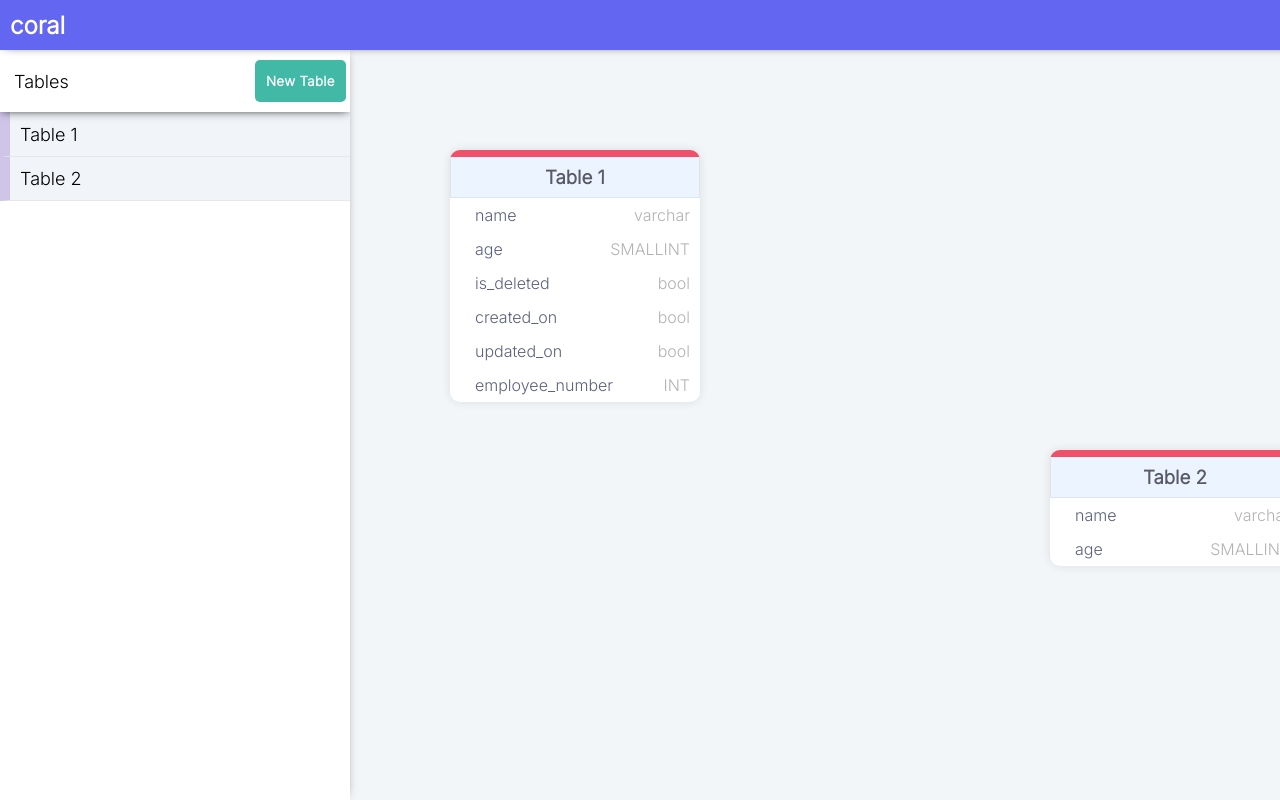
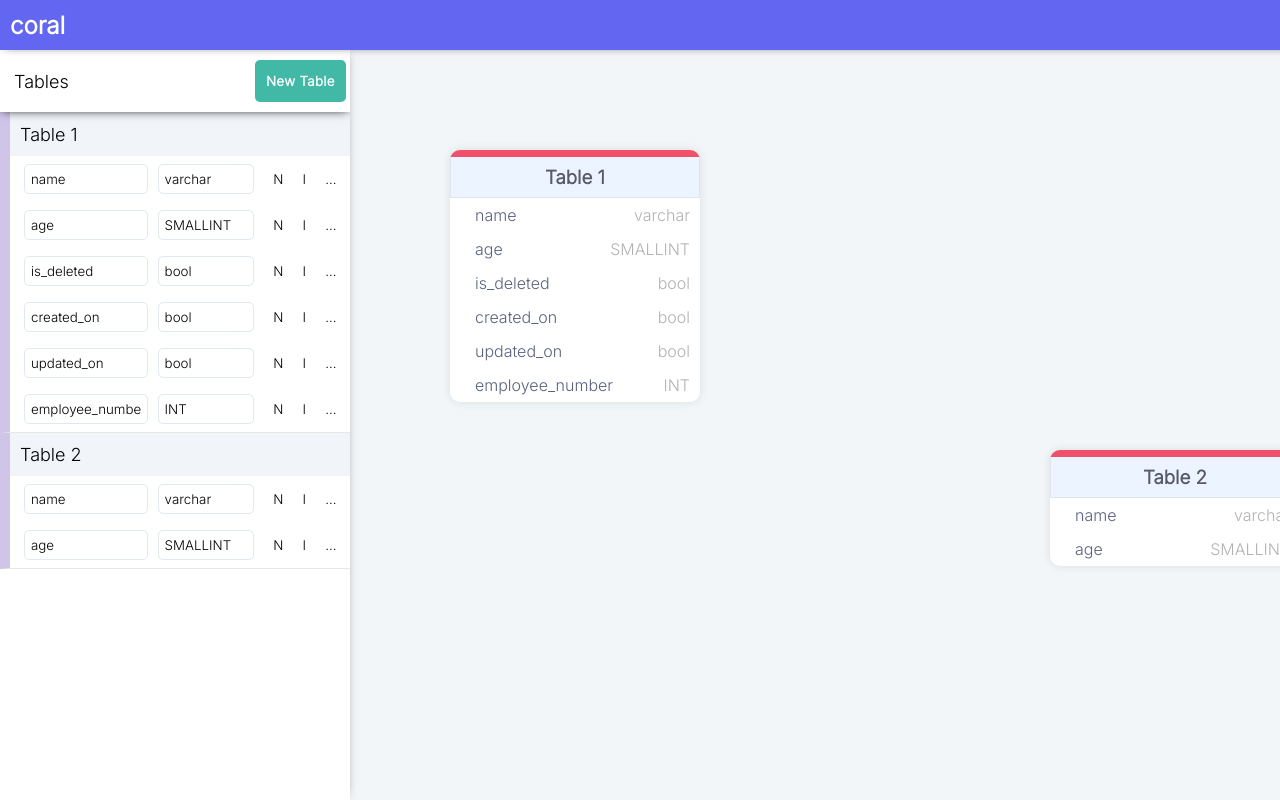
Before and after one commit to binary-ibex/coral, a Svelte app: page / in a window 1280 px wide. Built offline with nearby package versions, Linux system fonts and the light colour scheme.

Commit message:
Add detailed content to sidebar table

```diff
--- a/src/pages/playground/Sidebar.svelte
+++ b/src/pages/playground/Sidebar.svelte
@@ -13,8 +13,37 @@
                 <div class="sidebar-table-name">
                     {table.name}
                 </div>
+
+            <div class="sidebar-table-details">
+                {#each table.columns as column}
+                    <div class="sidebar-table-column">
+                        <input
+                            class="sidebar-table-field-name"
+                            type="text"
+                            value={column.name}
+                        />
+
+                        <input
+                            class="sidebar-table-field-type"
+                            type="text"
+                            value={column.type}
+                        />
+
+                        <div class="sidebar-table-field-constraints">
+                            <button class="sidebar-table-null-button">
+                                N
+                            </button>
+                            <button class="sidebar-table-indextype-button">
+                                I
+                            </button>
+                            <button class="sidebar-table-column-options-button">
+                                ...
+                            </button>
+                        </div>
+                    </div>
+                {/each}
             </div>
-            <div class="sidebar-table-details" />
+        </div>
         {/each}
     </div>
 </div>
@@ -41,17 +70,12 @@
     }
 
     .sidebar-table-card {
-        flex-grow: 1;
-        background-color: rgb(241, 245, 249);
         cursor: pointer;
-        padding-bottom: 0.7rem;
-        padding-top: 0.7rem;
         border-bottom: 1px solid rgb(231, 231, 231);
         border-left: 10px solid #d1c4e9;
         cursor: pointer;
         display: flex;
-        flex-direction: row;
-        align-items: center;
+        flex-direction: column;
     }
 
     .sidebar-new-table-button {
@@ -74,5 +98,51 @@
         padding-left: 10px;
         font-weight: 500;
         font-size: 1.125rem;
+        background-color: rgb(241, 245, 249);
+        padding-bottom: 0.7rem;
+        padding-top: 0.7rem;
+    }
+
+    .sidebar-table-column {
+        display: flex;
+        flex-direction: row;
+        padding: 8px 4px 8px 4px;
+    }
+
+
+    .sidebar-table-field-name {
+        width: 40%;
+        padding: 6px;
+        margin-left: 10px;
+        border: 1px solid #e2e8f0;
+        border-radius: 5px;
+    }
+
+    .sidebar-table-field-type {
+        width: 30%;
+        padding: 6px;
+        margin-left: 10px;
+        border: 1px solid #e2e8f0;
+        border-radius: 5px;
+    }
+
+    .sidebar-table-field-constraints {
+        width: 30%;
+        display: flex;
+        align-items: center;
+        margin-left: 10px;
+        align-items: stretch;
+    }
+
+    .sidebar-table-field-constraints>button {
+        border: none;
+        padding-left: 5px;
+        padding-right:5px;
+        flex-grow: 1;
+        background-color: transparent;
+    }
+    .sidebar-table-field-constraints>button:hover {
+        background-color: rgb(241, 245, 249);
+        cursor: pointer;
     }
 </style>
```
